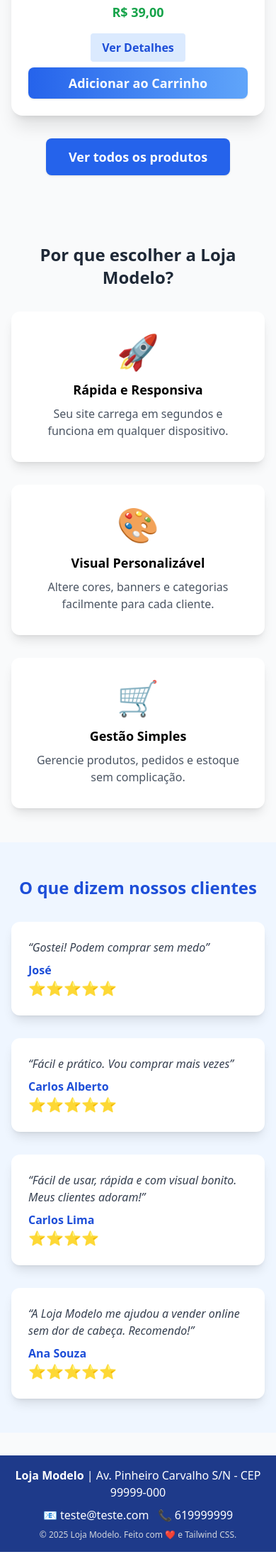
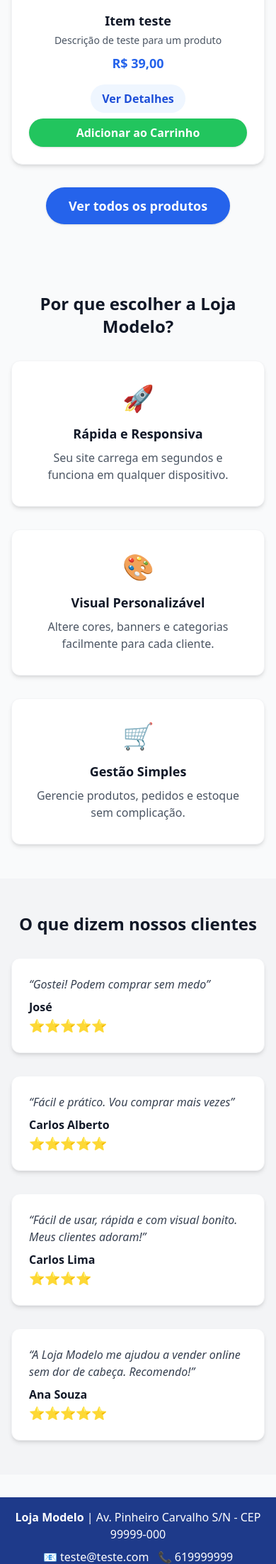
Before and after one commit to wesleystoss/ecommerce-modelo, a PHP site: page / in a window 390 px wide. Shown: the part 3344-5548 px from the top of the page at 71% size. Run offline with PHP 8.4, Linux system fonts and the light colour scheme.

Commit message:
Enhance UI and improve styling across multiple views. Updated layout and design elements in carrinho, home, produto_detalhe, produtos, and related CSS. Improved responsiveness and visual hierarchy with new classes and styles. Refactored button styles for consistency and better user experience.

```diff
--- a/app/views/home.php
+++ b/app/views/home.php
@@ -4,15 +4,10 @@ require_once __DIR__ . '/../../app/models/Configuracao.php';
 require_once __DIR__ . '/../../app/models/Produto.php';
 $db = getDB();
 $config = Configuracao::get($db);
-// Buscar banners ativos
 $banners = $db->query('SELECT * FROM banners WHERE ativo = 1 ORDER BY ordem ASC, id DESC')->fetchAll(PDO::FETCH_ASSOC);
-// Buscar categorias distintas
 $categorias = $db->query('SELECT * FROM categorias')->fetchAll(PDO::FETCH_ASSOC);
-// Buscar todos os produtos em destaque
 $produtos = Produto::destaques($db, 0);
-// Buscar vantagens
 $vantagens = $db->query('SELECT * FROM vantagens')->fetchAll(PDO::FETCH_ASSOC);
-// Buscar avaliações
 $avaliacoes = $db->query('SELECT * FROM avaliacoes ORDER BY id DESC LIMIT 4')->fetchAll(PDO::FETCH_ASSOC);
 function produto_image($produto) {
     if (!empty($produto['imagem'])) {
@@ -39,78 +34,54 @@ function produto_image($produto) {
     <title><?php echo htmlspecialchars($config['nome_empresa'] ?? 'Loja Modelo'); ?> - Início</title>
     <link href="/css/tailwind.min.css" rel="stylesheet">
 </head>
-<body class="bg-gray-50 min-h-screen flex flex-col">
+<body class="bg-gray-50 min-h-screen flex flex-col text-gray-900">
     <?php include __DIR__ . '/partials/header.php'; ?>
     <main class="flex-1">
-        <!-- Hero com carrossel de banners -->
-        <section class="relative h-[70vh] min-h-[300px] flex items-center justify-center text-center overflow-hidden z-0">
-            <div id="hero-carousel" class="w-full h-full relative z-0">
+        <!-- Banner principal estilo Shopify -->
+        <section class="w-full bg-white border-b border-gray-200">
+            <div class="container mx-auto flex flex-col md:flex-row items-center justify-between py-16 px-4 gap-8 ">
+                <div class="flex-1 text-center md:text-left">
+                    <h2 class="text-4xl md:text-5xl font-bold mb-4 leading-tight">Descubra o melhor da <span class="text-blue-600">Loja Modelo</span></h2>
+                    <p class="text-lg md:text-xl text-gray-600 mb-8">Produtos selecionados, entrega rápida e experiência premium para você.</p>
+                    <a href="?rota=produtos" class="inline-block bg-blue-600 text-white px-8 py-3 rounded-full shadow hover:bg-blue-700 transition font-semibold text-lg">Ver Produtos</a>
+                </div>
+                <div class="flex-1 flex justify-center">
                     <?php if (!empty($banners)): ?>
-                    <?php foreach ($banners as $i => $ban): ?>
-                        <div class="absolute inset-0 w-full h-full transition-opacity duration-700 <?php echo $i === 0 ? 'opacity-100 z-0' : 'opacity-0 z-0'; ?> banner-slide" data-index="<?php echo $i; ?>">
-                            <img src="<?php echo htmlspecialchars($ban['imagem']); ?>" class="w-full h-full object-cover" alt="<?php echo htmlspecialchars($ban['titulo']); ?>">
-                            <div class="absolute inset-0"></div>
-                            <div class="absolute inset-0 flex flex-col items-center justify-center z-10 text-white">
-                                <?php if ($ban['titulo']): ?>
-                                    <h2 class="text-4xl md:text-5xl font-extrabold mb-4 drop-shadow-lg"><?php echo htmlspecialchars($ban['titulo']); ?></h2>
-                                <?php endif; ?>
-                                <?php if ($ban['link']): ?>
-                                    <a href="<?php echo htmlspecialchars($ban['link']); ?>" class="inline-block bg-white text-blue-700 font-bold px-8 py-3 rounded shadow-lg hover:bg-blue-50 transition text-lg" target="_blank">Saiba mais</a>
+                        <img src="<?php echo htmlspecialchars($banners[0]['imagem']); ?>" alt="Banner" class="rounded-2xl shadow-lg w-full max-w-md object-cover">
+                    <?php else: ?>
+                        <img src="https://images.unsplash.com/photo-1512436991641-6745cdb1723f?auto=format&fit=crop&w=600&q=80" alt="Banner" class="rounded-2xl shadow-lg w-full max-w-md object-cover">
                     <?php endif; ?>
                 </div>
             </div>
-                    <?php endforeach; ?>
-                <?php else: ?>
-                    <div class="absolute inset-0 w-full h-full z-0">
-                        <img src='https://images.unsplash.com/photo-1512436991641-6745cdb1723f?auto=format&fit=crop&w=1200&q=80' class="w-full h-full object-cover opacity-70" alt="Banner Loja">
-                        <div class="absolute inset-0 bg-gradient-to-r from-blue-900/80 to-blue-500/60"></div>
-                        <div class="absolute inset-0 flex flex-col items-center justify-center z-10 text-white">
-                            <h2 class="text-4xl md:text-5xl font-extrabold mb-4 drop-shadow-lg">Sua loja virtual moderna</h2>
-                            <p class="text-lg md:text-2xl mb-8 font-medium drop-shadow">Monte, personalize e venda online com facilidade.</p>
-                            <a href="?rota=produtos" class="inline-block bg-white text-blue-700 font-bold px-8 py-3 rounded shadow-lg hover:bg-blue-50 transition text-lg">Ver Produtos</a>
-                        </div>
-                    </div>
-                <?php endif; ?>
-            </div>
         </section>
-        <script>
-        // Carrossel automático de banners
-        (function() {
-            const slides = document.querySelectorAll('.banner-slide');
-            if (slides.length <= 1) return;
-            let current = 0;
-            setInterval(() => {
-                slides[current].classList.remove('opacity-100', 'z-10');
-                slides[current].classList.add('opacity-0', 'z-0');
-                current = (current + 1) % slides.length;
-                slides[current].classList.remove('opacity-0', 'z-0');
-                slides[current].classList.add('opacity-100', 'z-10');
-            }, 4000);
-        })();
-        </script>
         <!-- Categorias -->
         <section class="container mx-auto py-12 px-4">
-            <h3 class="text-2xl font-semibold text-gray-800 mb-8 text-center">Categorias</h3>
-            <div class="flex flex-wrap justify-center gap-8 mb-8">
+            <h3 class="text-2xl font-bold text-gray-900 mb-8 text-center">Categorias</h3>
+            <div class="flex justify-center">
+                <div class="inline-grid grid-cols-2 sm:grid-cols-3 md:grid-cols-5 gap-6">
                     <?php foreach ($categorias as $cat): ?>
-                    <a href="?rota=produtos&categoria=<?php echo $cat['id']; ?>" class="flex flex-col items-center bg-white rounded-xl shadow-lg p-6 w-40 hover:scale-105 transition border-2 border-transparent hover:border-blue-400">
-                        <span class="text-5xl mb-2"><?php echo $cat['icone']; ?></span>
-                        <span class="font-bold text-lg text-blue-700"><?php echo $cat['nome']; ?></span>
+                        <a href="?rota=produtos&categoria=<?php echo $cat['id']; ?>" class="flex flex-col items-center bg-white rounded-xl shadow-md p-6 hover:shadow-xl transition border border-gray-100 group">
+                            <span class="text-4xl mb-2 group-hover:scale-110 transition"><?php echo $cat['icone']; ?></span>
+                            <span class="font-semibold text-base text-gray-900 group-hover:text-blue-600 transition"><?php echo $cat['nome']; ?></span>
                         </a>
                     <?php endforeach; ?>
                 </div>
-            <h3 class="text-2xl font-semibold text-gray-800 mb-8 text-center">Produtos em destaque</h3>
+            </div>
+        </section>
+        <!-- Produtos em destaque -->
+        <section class="container mx-auto py-12 px-4">
+            <h3 class="text-2xl font-bold text-gray-900 mb-8 text-center">Produtos em destaque</h3>
             <div class="grid grid-cols-1 sm:grid-cols-2 md:grid-cols-3 lg:grid-cols-4 gap-8">
                 <?php foreach ($produtos as $produto): ?>
-                    <div class="bg-white rounded-2xl shadow-xl p-6 flex flex-col items-center hover:scale-105 hover:shadow-2xl transition group relative">
-                        <img src="<?php echo produto_image($produto); ?>" alt="<?php echo htmlspecialchars($produto['nome']); ?>" class="w-24 h-24 object-cover rounded-full mb-4 border-4 border-blue-100 group-hover:border-blue-400 transition">
-                        <h2 class="text-base font-semibold mb-1 text-blue-700 text-center"><?php echo htmlspecialchars($produto['nome']); ?></h2>
+                    <div class="bg-white rounded-2xl shadow-md p-6 flex flex-col items-center border border-gray-100 hover:shadow-xl transition group relative">
+                        <img src="<?php echo produto_image($produto); ?>" alt="<?php echo htmlspecialchars($produto['nome']); ?>" class="w-28 h-28 object-cover rounded-xl mb-4 border border-gray-200 group-hover:scale-105 transition">
+                        <h2 class="text-lg font-semibold mb-1 text-gray-900 text-center group-hover:text-blue-600 transition"><?php echo htmlspecialchars($produto['nome']); ?></h2>
                         <p class="mb-2 text-gray-600 text-center text-sm"><?php echo htmlspecialchars($produto['descricao']); ?></p>
-                        <span class="mb-4 font-bold text-green-600 text-lg">R$ <?php echo number_format($produto['preco'], 2, ',', '.'); ?></span>
-                        <a href="?rota=produto&id=<?php echo $produto['id']; ?>" class="block bg-blue-100 text-blue-700 px-4 py-2 rounded hover:bg-blue-200 transition text-center font-semibold mb-2">Ver Detalhes</a>
+                        <span class="mb-4 font-bold text-blue-600 text-lg">R$ <?php echo number_format($produto['preco'], 2, ',', '.'); ?></span>
+                        <a href="?rota=produto&id=<?php echo $produto['id']; ?>" class="block bg-blue-50 text-blue-700 px-4 py-2 rounded-full hover:bg-blue-100 transition text-center font-semibold mb-2">Ver Detalhes</a>
                         <form method="post" action="?rota=carrinho" class="w-full">
                             <input type="hidden" name="produto_id" value="<?php echo $produto['id']; ?>">
-                            <button type="submit" class="w-full bg-gradient-to-r from-blue-600 to-blue-400 text-white px-4 py-2 rounded-lg shadow hover:from-blue-700 hover:to-blue-500 transition font-bold text-lg">Adicionar ao Carrinho</button>
+                            <button type="submit" class="w-full bg-green-500 text-white px-4 py-2 rounded-full hover:bg-green-600 transition font-bold text-base shadow">Adicionar ao Carrinho</button>
                         </form>
                     </div>
                 <?php endforeach; ?>
@@ -119,37 +90,37 @@ function produto_image($produto) {
                 <?php endif; ?>
             </div>
             <div class="flex justify-center mt-8">
-                <a href="?rota=produtos" class="inline-block bg-blue-600 text-white px-8 py-3 rounded-lg shadow hover:bg-blue-700 transition font-bold text-lg">Ver todos os produtos</a>
+                <a href="?rota=produtos" class="inline-block bg-blue-600 text-white px-8 py-3 rounded-full shadow hover:bg-blue-700 transition font-semibold text-lg">Ver todos os produtos</a>
             </div>
         </section>
         <!-- Vantagens -->
         <section class="container mx-auto py-12 px-4">
-            <h3 class="text-2xl font-semibold text-gray-800 mb-8 text-center">Por que escolher a Loja Modelo?</h3>
+            <h3 class="text-2xl font-bold text-gray-900 mb-8 text-center">Por que escolher a Loja Modelo?</h3>
             <div class="grid grid-cols-1 md:grid-cols-3 gap-8">
                 <?php foreach ($vantagens as $vant): ?>
-                    <div class="bg-white rounded-xl shadow-lg p-8 flex flex-col items-center hover:scale-105 transition">
-                        <span class="text-5xl mb-4 text-blue-600"><?php echo htmlspecialchars($vant['icone']); ?></span>
-                        <h4 class="font-bold text-lg mb-2"><?php echo htmlspecialchars($vant['titulo']); ?></h4>
-                        <p class="text-gray-600 text-center"><?php echo htmlspecialchars($vant['descricao']); ?></p>
+                    <div class="bg-white rounded-xl shadow-md p-8 flex flex-col items-center border border-gray-100">
+                        <span class="text-4xl mb-4 text-blue-600"><?php echo htmlspecialchars($vant['icone']); ?></span>
+                        <h4 class="font-semibold text-lg mb-2 text-gray-900"><?php echo htmlspecialchars($vant['titulo']); ?></h4>
+                        <p class="text-gray-600 text-center text-base"><?php echo htmlspecialchars($vant['descricao']); ?></p>
                     </div>
                 <?php endforeach; ?>
             </div>
         </section>
         <!-- Depoimentos -->
-        <section class="bg-blue-50 py-12 px-4">
+        <section class="bg-gray-100 py-12 px-4">
             <div class="container mx-auto">
-                <h3 class="text-2xl font-semibold text-blue-700 mb-8 text-center">O que dizem nossos clientes</h3>
+                <h3 class="text-2xl font-bold text-gray-900 mb-8 text-center">O que dizem nossos clientes</h3>
                 <div class="flex flex-col md:flex-row gap-8 justify-center">
                     <?php if (count($avaliacoes) > 0): ?>
                         <?php foreach ($avaliacoes as $av): ?>
-                            <div class="bg-white rounded-xl shadow-lg p-6 flex-1">
-                                <p class="text-gray-700 italic mb-2">“<?php echo htmlspecialchars($av['texto']); ?>”</p>
-                                <span class="font-bold text-blue-700"><?php echo htmlspecialchars($av['nome_cliente']); ?></span><br>
-                                <span class="text-yellow-500 text-xl"><?php echo str_repeat('⭐', (int)$av['nota']); ?></span>
+                            <div class="bg-white rounded-xl shadow-md p-6 flex-1 border border-gray-100">
+                                <p class="text-gray-700 italic mb-2 text-base">“<?php echo htmlspecialchars($av['texto']); ?>”</p>
+                                <span class="font-semibold text-gray-900"><?php echo htmlspecialchars($av['nome_cliente']); ?></span><br>
+                                <span class="text-yellow-500 text-lg"><?php echo str_repeat('⭐', (int)$av['nota']); ?></span>
                             </div>
                         <?php endforeach; ?>
                     <?php else: ?>
-                        <div class="bg-white rounded-xl shadow-lg p-6 flex-1 text-center text-gray-500">
+                        <div class="bg-white rounded-xl shadow-md p-6 flex-1 text-center text-gray-500 border border-gray-100">
                             Ainda não há avaliações cadastradas.
                         </div>
                     <?php endif; ?>
@@ -157,22 +128,6 @@ function produto_image($produto) {
             </div>
         </section>
     </main>
-    <footer class="bg-blue-900 text-white p-4 text-center mt-8">
-        <div class="flex flex-col md:flex-row md:justify-between md:items-center max-w-5xl mx-auto gap-2">
-            <div>
-                <span class="font-bold"><?php echo htmlspecialchars($config['nome_empresa'] ?? 'Loja Modelo'); ?></span>
-                <?php if (!empty($config['endereco'])): ?> | <?php echo htmlspecialchars($config['endereco']); ?><?php endif; ?>
-            </div>
-            <div>
-                <?php if (!empty($config['email'])): ?>
-                    <span class="mr-2">📧 <?php echo htmlspecialchars($config['email']); ?></span>
-                <?php endif; ?>
-                <?php if (!empty($config['telefone'])): ?>
-                    <span>📞 <?php echo htmlspecialchars($config['telefone']); ?></span>
-                <?php endif; ?>
-            </div>
-        </div>
-        <div class="text-xs text-gray-300 mt-2">&copy; <?php echo date('Y'); ?> <?php echo htmlspecialchars($config['nome_empresa'] ?? 'Loja Modelo'); ?>. Feito com ❤️ e Tailwind CSS.</div>
-    </footer>
+    <?php include __DIR__ . '/partials/footer.php'; ?>
 </body>
 </html>
```
Also changed, not shown: app/views/carrinho.php (+9 -9 lines), app/views/produto_detalhe.php (+20 -37 lines), app/views/produtos.php (+13 -14 lines), public/css/tailwind.min.css, storage/loja.sqlite. Lines whose indentation alone changed are shown as unchanged.
